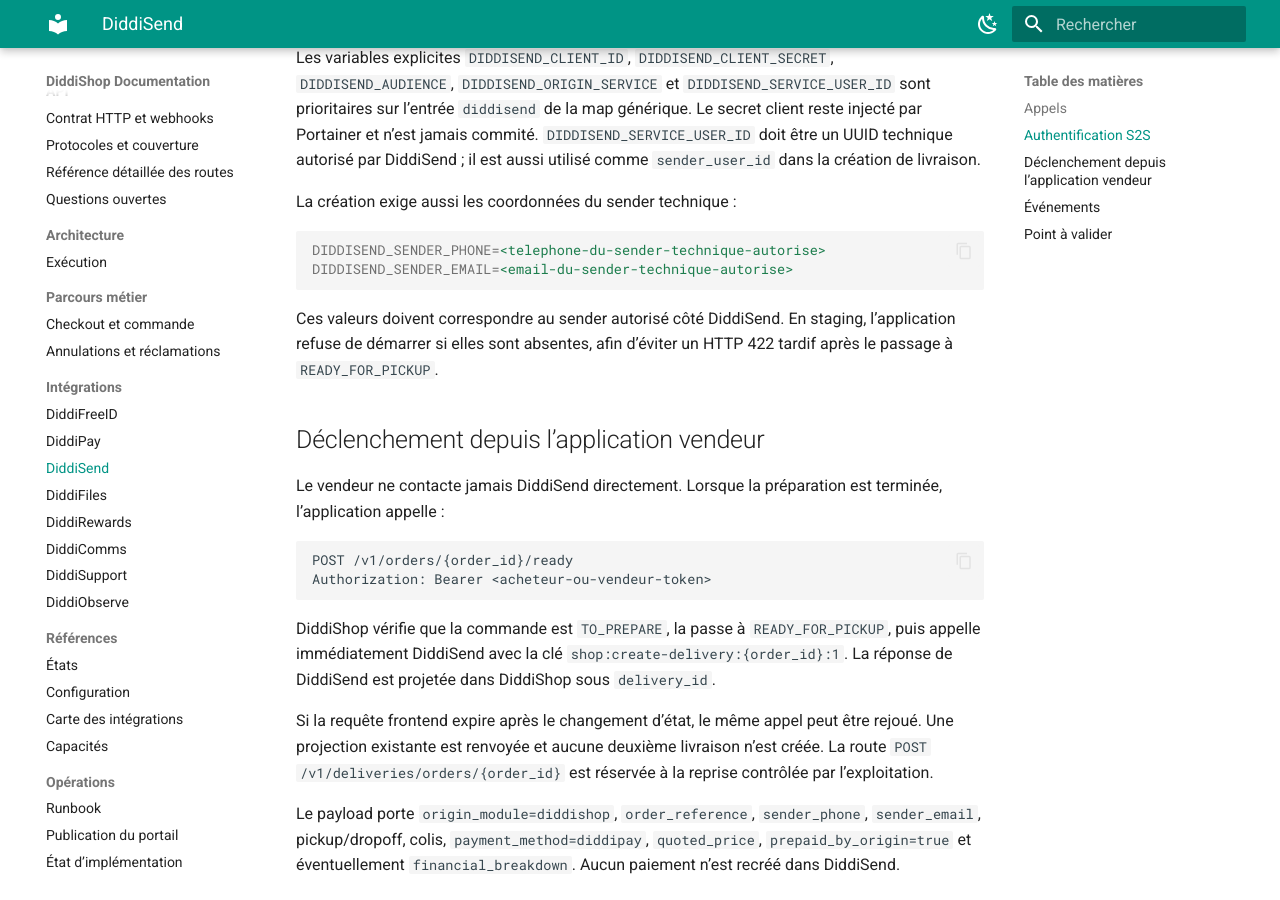
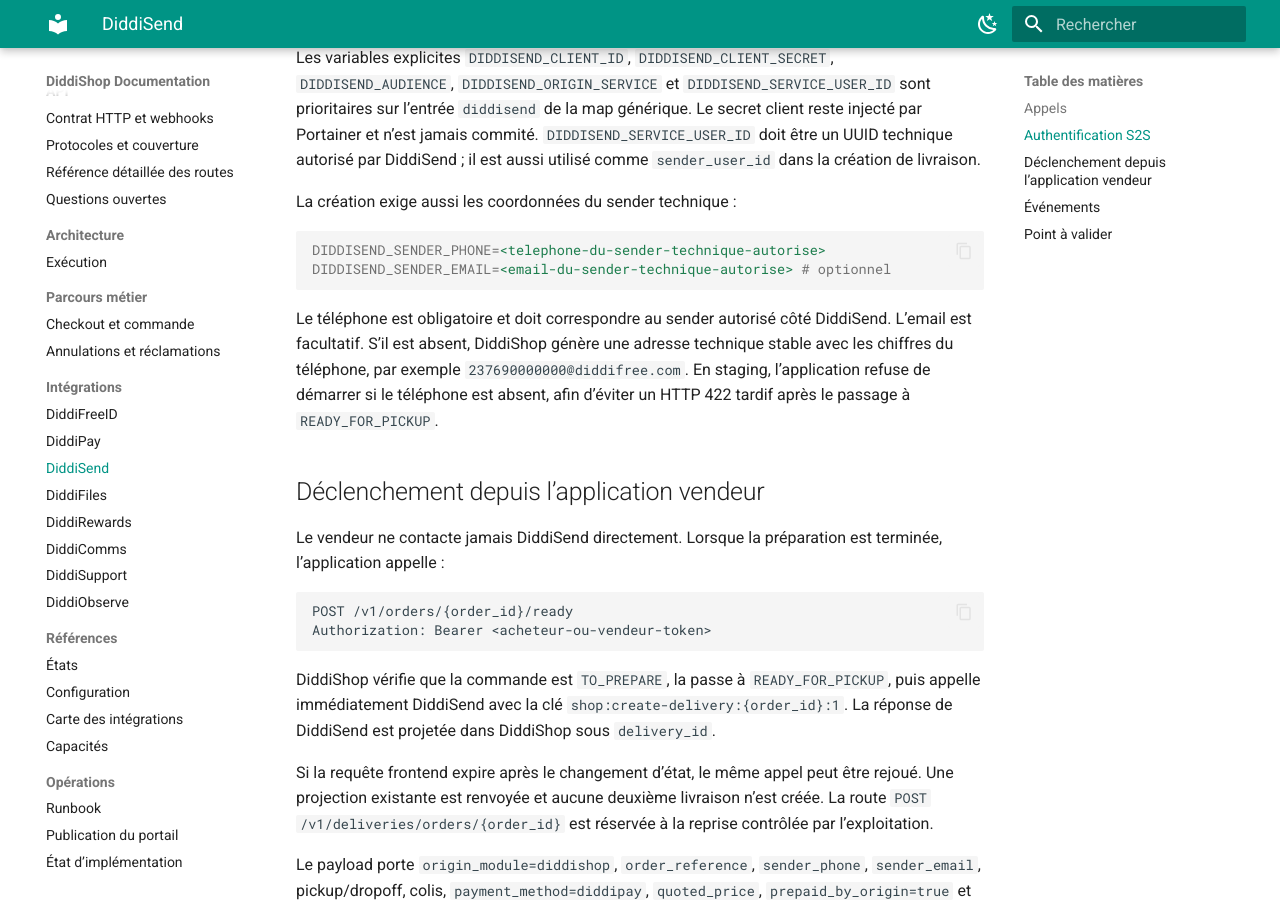
Before and after one commit to DIDDI-FREE/diddi-shop-backend-staging, an MkDocs documentation site: the page built from docs/integrations/diddisend.md, in a window 1280 px wide and 900 px high, scrolled down 936 px. Built offline with MkDocs 1.6.1 and Material for MkDocs 9.7.7, drawn with Linux system fonts in a browser that asks for light colours.

Commit message:
fix(diddisend): derive sender email from phone

````diff
--- a/docs/integrations/diddisend.md
+++ b/docs/integrations/diddisend.md
@@ -43,12 +43,15 @@ La création exige aussi les coordonnées du sender technique :
 
 ```ini
 DIDDISEND_SENDER_PHONE=<telephone-du-sender-technique-autorise>
-DIDDISEND_SENDER_EMAIL=<email-du-sender-technique-autorise>
+DIDDISEND_SENDER_EMAIL=<email-du-sender-technique-autorise> # optionnel
 ```
 
-Ces valeurs doivent correspondre au sender autorisé côté DiddiSend. En staging,
-l’application refuse de démarrer si elles sont absentes, afin d’éviter un HTTP
-422 tardif après le passage à `READY_FOR_PICKUP`.
+Le téléphone est obligatoire et doit correspondre au sender autorisé côté
+DiddiSend. L’email est facultatif. S’il est absent, DiddiShop génère une adresse
+technique stable avec les chiffres du téléphone, par exemple
+`237690000000@diddifree.com`. En staging, l’application refuse de démarrer si
+le téléphone est absent, afin d’éviter un HTTP 422 tardif après le passage à
+`READY_FOR_PICKUP`.
 
 ## Déclenchement depuis l’application vendeur
 
````
Also changed, not shown: docs/decisions/DECISIONS.md (+13 -0 lines), docs/reference/configuration.md (+2 -2 lines), tasks/PHASE-S24-Q-IMPLEMENTATION-2026-11-27.md (+7 -0 lines), 5 other files.
